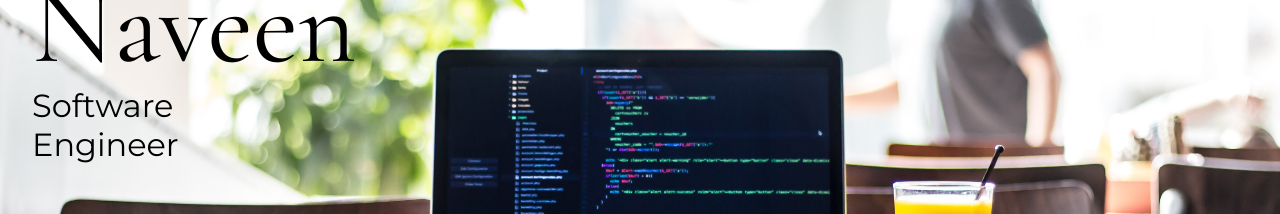
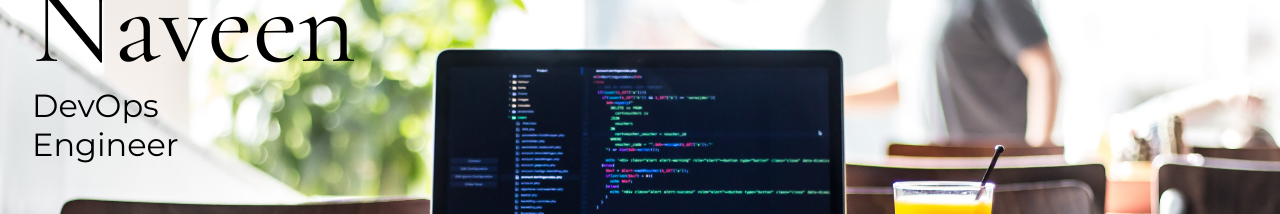
Before and after one commit to NirmalNaveen20/mlsa-portfolio, a React (Vite) app: page / in a window 1280 px wide. Shown: the part 189-403 px from the top of the page. Built offline with nearby package versions, Linux system fonts and the light colour scheme.

Commit message:
feat: updated app.jsx

```diff
--- a/src/App.jsx
+++ b/src/App.jsx
@@ -25,7 +25,7 @@ import "./styles.css";
  */
 const siteProps = {
   name: "Nirmal Naveen",
-  title: "Software Engineer",
+  title: "DevOps Engineer",
   email: "nirmal@gmail.com",
   gitHub: "NirmalNaveen20",
   instagram: "",
```
